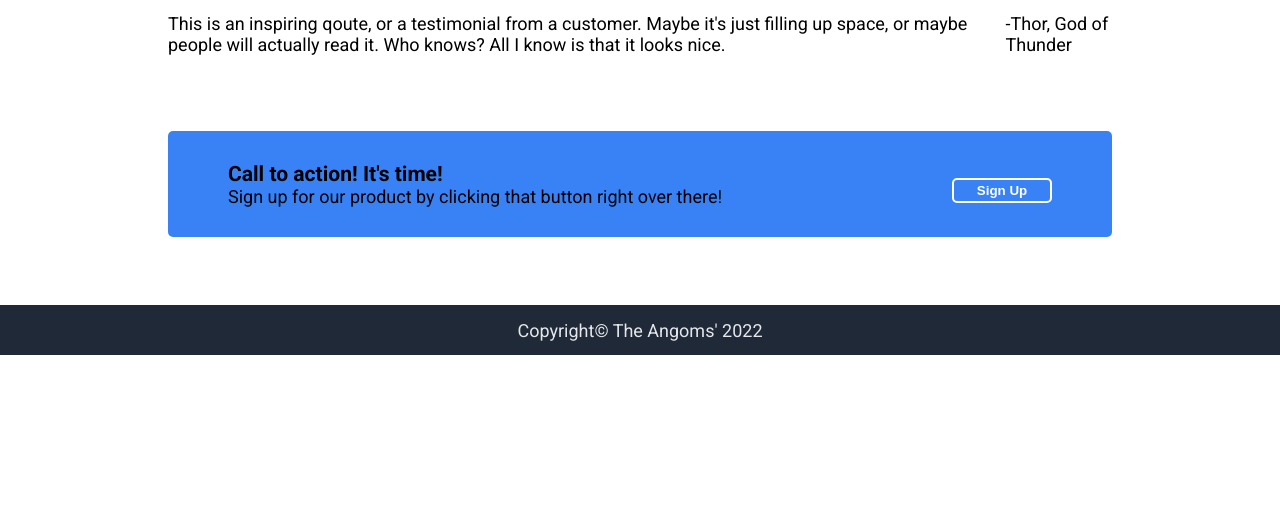
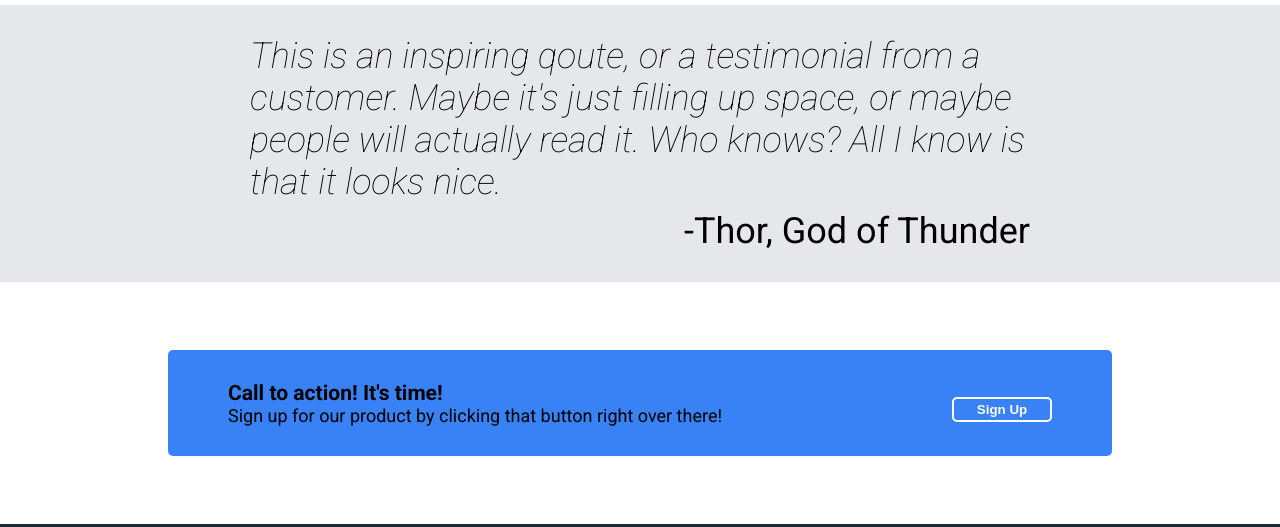
Before and after one commit to AngomRanjan/Landing-Page, a plain HTML site: page index.html in a window 1280 px wide. Shown: the part 429-956 px from the top of the page. Before the commit the page ends 800 px from the top, so only its background shows below. Drawn offline with Linux system fonts and the light colour scheme.

Commit message:
Edited style.css fixing qoutes section

```diff
--- a/style.css
+++ b/style.css
@@ -95,3 +95,21 @@ a {
 .call-to-action button {
     border: 2px solid white;
 }
+.qoute .container{
+    flex-direction: column;
+    justify-content: center;
+    margin:0 auto;
+    padding: 30px 90px;
+}
+.qoutetext {
+    font: italic lighter 36px roboto;
+    margin-bottom: .2em;
+}
+.qoute {
+    background-color: #e5e7eb;
+    font-size: 36px;
+}
+.qouteauthor {
+    font: normal bold 24 px roboto;
+    align-self:flex-end;
+}
```
